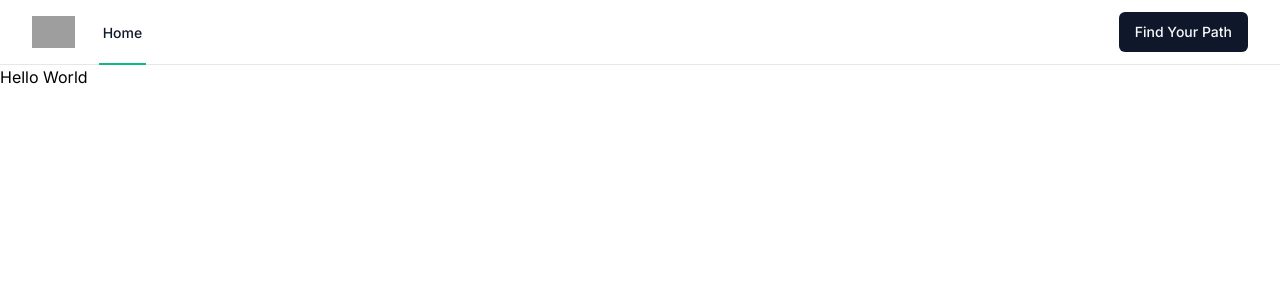
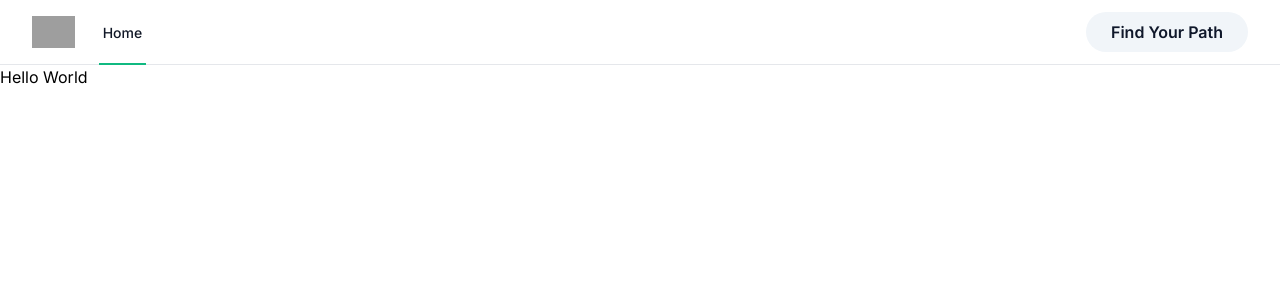
Before and after one commit to pchertude34/in-need-of-time, a Next.js app: page / in a window 1280 px wide. Shown: the top 300 px of the page. Built offline with nearby package versions, Linux system fonts and the light colour scheme; grey boxes are pictures that could not be loaded.

Commit message:
some buttons

```diff
--- a/components/Header.tsx
+++ b/components/Header.tsx
@@ -54,7 +54,7 @@ export default function Header() {
             </div>
             <div className="hidden sm:ml-6 sm:flex sm:items-center">
               <Link href="/find" passHref>
-                <Button>Find Your Path</Button>
+                <Button variant={"light"}>Find Your Path</Button>
               </Link>
             </div>
             <div className="-mr-2 flex items-center sm:hidden">
--- a/components/ui/button.tsx
+++ b/components/ui/button.tsx
@@ -5,30 +5,27 @@ import { cva, type VariantProps } from "class-variance-authority";
 import { cn } from "@/lib/utils";
 
 const buttonVariants = cva(
-  "inline-flex items-center justify-center whitespace-nowrap rounded-md text-sm font-medium ring-offset-white transition-colors focus-visible:outline-none focus-visible:ring-2 focus-visible:ring-slate-950 focus-visible:ring-offset-2 disabled:pointer-events-none disabled:opacity-50 dark:ring-offset-slate-950 dark:focus-visible:ring-slate-300",
+  "inline-flex items-center justify-center border border-transparent whitespace-nowrap rounded-full font-semibold transition-colors focus:outline-none focus:ring-2 focus:ring-offset-2 focus:ring-offset-slate-100 disabled:pointer-events-none disabled:opacity-50",
   {
     variants: {
       variant: {
-        default:
-          "bg-slate-900 text-slate-50 hover:bg-slate-900/90 dark:bg-slate-50 dark:text-slate-900 dark:hover:bg-slate-50/90",
-        destructive:
-          "bg-red-500 text-slate-50 hover:bg-red-500/90 dark:bg-red-900 dark:text-slate-50 dark:hover:bg-red-900/90",
-        outline:
-          "border border-slate-200 bg-white hover:bg-slate-100 hover:text-slate-900 dark:border-slate-800 dark:bg-slate-950 dark:hover:bg-slate-800 dark:hover:text-slate-50",
-        secondary:
-          "bg-slate-100 text-slate-900 hover:bg-slate-100/80 dark:bg-slate-800 dark:text-slate-50 dark:hover:bg-slate-800/80",
-        ghost: "hover:bg-slate-100 hover:text-slate-900 dark:hover:bg-slate-800 dark:hover:text-slate-50",
-        link: "text-slate-900 underline-offset-4 hover:underline dark:text-slate-50",
+        primary:
+          "bg-primary-500 text-white hover:bg-primary-600 active:bg-primary-700 active:border-primary-300 disabled:bg-primary-300 focus:ring-primary-200",
+        dark: "bg-slate-700 text-white hover:bg-slate-800 active:bg-slate-900 active:border-slate-300 disabled:bg-slate-500 focus:ring-slate-200",
+        light:
+          "text-slate-900 bg-slate-100 hover:bg-slate-200 active:bg-slate:300 active:border-slate-50 disabled:bg-slate-50 disabled:text-slate-500 focus:ring-slate-200",
       },
       size: {
-        default: "h-10 px-4 py-2",
-        sm: "h-9 rounded-md px-3",
-        lg: "h-11 rounded-md px-8",
-        icon: "h-10 w-10",
+        default: "px-6 py-3 text-base h-10",
+        sm: "px-4 py-2 text-sm leading-4 h-7",
+        lg: "px-8 py-4 text-lg leading-4 h-12",
+        icon: "p-3",
+        "icon-sm": "p-2",
+        "icon-lg": "p-4",
       },
     },
     defaultVariants: {
-      variant: "default",
+      variant: "primary",
       size: "default",
     },
   },
--- a/tailwind.config.ts
+++ b/tailwind.config.ts
@@ -19,28 +19,28 @@ const config = {
         white: "#ffffff",
         black: "#000000",
         primary: {
-          50: "#F3ECFD",
-          100: "#E6DAFC",
-          200: "#CAB0F8",
-          300: "#B18AF4",
-          400: "#9560F1",
-          500: "#7C3AED",
-          600: "#5B14D7",
-          700: "#450FA4",
-          800: "#2E0A6C",
-          900: "#180538",
+          50: "#F0FBFB",
+          100: "#D8F2F5",
+          200: "#B6E6EB",
+          300: "#84D3DC",
+          400: "#4AB7C6",
+          500: "#309FB0",
+          600: "#2A7D90",
+          700: "#286676",
+          800: "#285562",
+          900: "#142E38",
         },
         secondary: {
-          50: "#FEFAEB",
-          100: "#FDF3D3",
-          200: "#FCE7A6",
-          300: "#FAD66B",
-          400: "#F8C52B",
-          500: "#EAB308",
-          600: "#D4A107",
-          700: "#BB8E06",
-          800: "#9E7805",
-          900: "#715604",
+          50: "#FDF4F3",
+          100: "#FCE6E4",
+          200: "#FAD1CE",
+          300: "#F6B0AB",
+          400: "#ED766E",
+          500: "#E35950",
+          600: "#CF3D33",
+          700: "#AE3027",
+          800: "#902B24",
+          900: "#41110E",
         },
         error: {
           50: "#FDF2F4",
```
